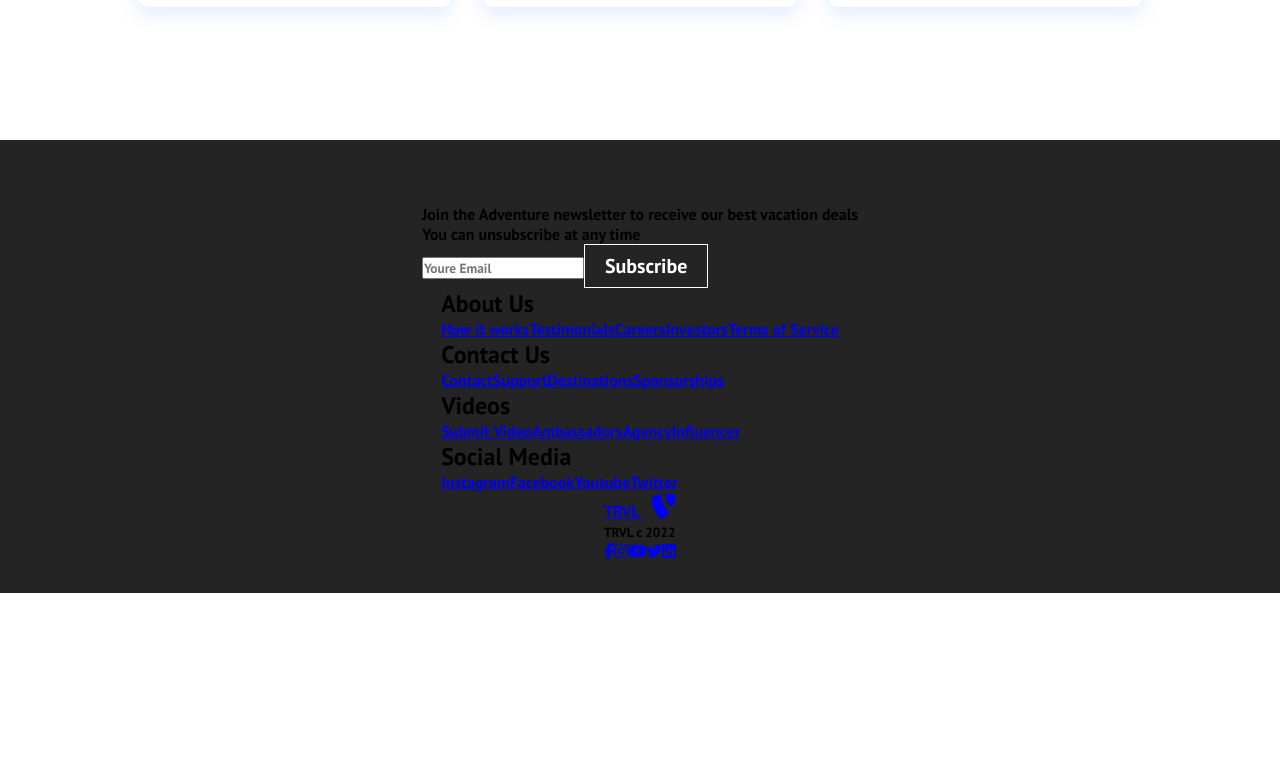
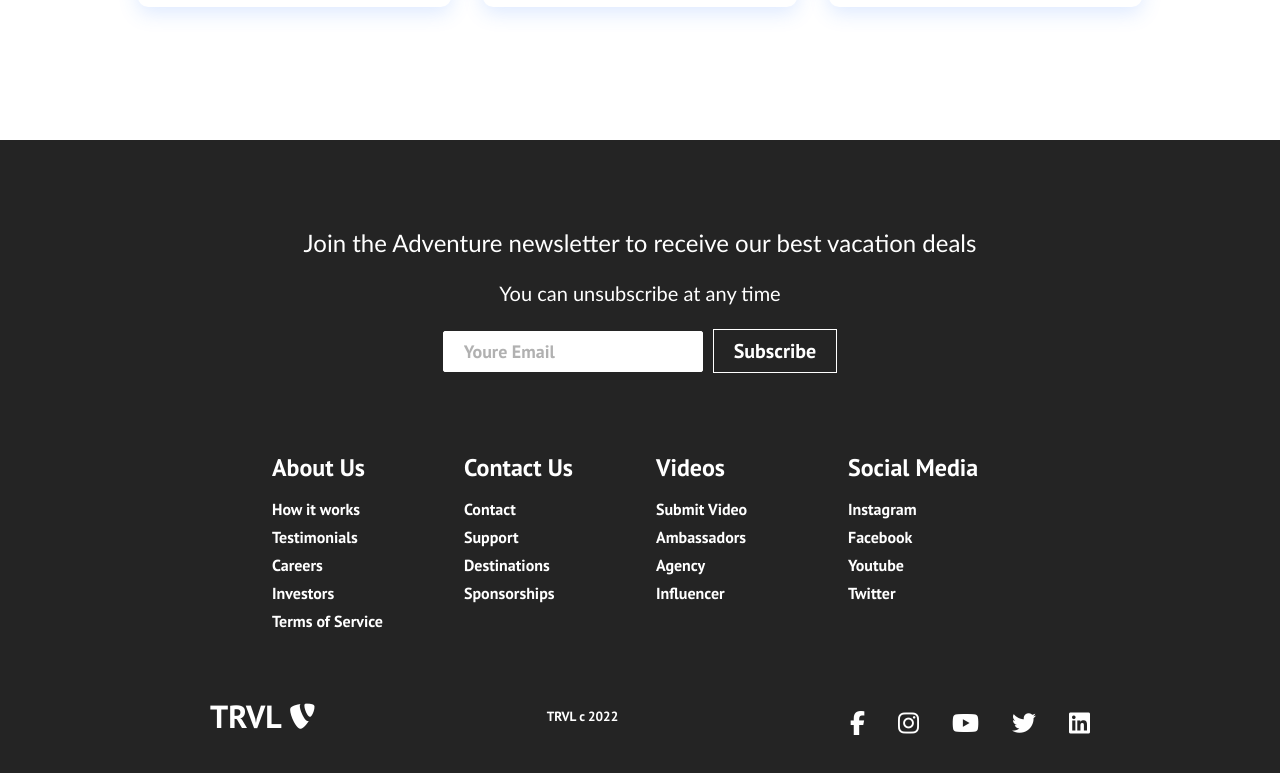
Before and after one commit to ticaSunshine/react-mapmaker, a React (Create React App) app: page / in a window 1280 px wide. Shown: the part 1785-2558 px from the top of the page. Before the commit the page ends 2378 px from the top, so only its background shows below. Built offline with nearby package versions, Linux system fonts and the light colour scheme.

Commit message:
test web completed

```diff
--- a/src/App.js
+++ b/src/App.js
@@ -6,6 +6,7 @@ import Home from "./components/pages/Home";
 import Services from "./components/pages/Services";
 import Products from "./components/pages/Products";
 import SignUp from "./components/pages/SignUp";
+import Footer from "./components/Footer";
 
 function App() {
   return (
@@ -18,6 +19,7 @@ function App() {
           <Route path="/products" element={<Products />} />
           <Route path="/sign-up" element={<SignUp />} />
         </Routes>
+        <Footer />
       </Router>
     </>
   );
--- a/src/components/Footer.css
+++ b/src/components/Footer.css
@@ -6,3 +6,162 @@
     justify-content: center;
     align-items: center;
 }
+
+.footer-subscription{
+    display: flex;
+    flex-direction: column;
+    justify-content: center;
+    align-items: center;
+    text-align: center;
+    margin-bottom: 24px;
+    padding:24px;
+    color: #fff;
+
+}
+
+.footer-subscription > p{
+    font-family: 'Trebuchet MS', 'Lucida Sans Unicode', 'Lucida Grande', 'Lucida Sans', Arial, sans-serif;
+}
+
+.footer-subscription-heading{
+    margin-bottom: 24px;
+    font-size: 24px;
+}
+
+.footer-subscription-text{
+    margin-bottom: 24px;
+    font-size: 20px;
+
+}
+
+.footer-input{
+    padding: 8px 20px;
+    border-radius: 2px;
+    margin-right: 10px;
+    outline: none;
+    border: 1px solid #fff;
+    font-size: 18px;
+    margin-bottom: 16px;
+
+}
+
+.footer-links{
+    width: 100%;
+    max-width: 1000px;
+    display: flex;
+    justify-content: center;
+}
+
+.footer-link-wrapper{
+    display: flex;
+}
+
+.footer-link-items{
+    display: flex;
+    flex-direction: column;
+    align-items: flex-start;
+    margin:16px;
+    text-align: left;
+    width: 160px;
+    box-sizing: border-box;
+
+}
+
+.footer-link-items h2{
+    margin-bottom: 16px;
+
+}
+
+.footer-link-items > h2{
+    color: #fff;
+}
+
+.footer-link-items a{
+    color: #fff;
+    text-decoration: none;
+    margin-bottom: 8px;
+}
+
+.footer-link-items a:hover{
+    color:#b2b2b2;
+    transition: 0.3s ease-out;
+}
+
+.footer-email-form h2 {
+    margin-bottom: 32px;
+}
+
+
+.footer-input::placeholder{
+    color: #b1b1b1
+}
+
+/*Social icons*/
+
+.social-icon-link{
+    color:#fff;
+    font-size: 24px;
+
+}
+
+.social-media{
+    max-width: 1000px;
+    width: 100%;
+}
+
+.social-media-wrap{
+    display: flex;
+    justify-content: space-between;
+    align-items: center;
+    width: 90%;
+    max-width: 1000px;
+    margin:40px auto 0 auto;
+
+}
+
+.social-icons {
+    display: flex;
+    justify-content: space-between;
+    align-items: center;
+    width: 240px;
+}
+
+.social-logo{
+    color: #fff;
+    justify-self: start;
+    margin-left: 20px;
+    cursor: pointer;
+    text-decoration: none;
+    font-size: 2rem;
+    display: flex;
+    align-items: center;
+    margin-bottom: 16px;
+}
+
+.website-rights{
+    color:#fff;
+    margin-bottom: 16px;
+}
+
+@media screen and (max-width: 820px) {
+    .footer-links{
+        padding-top: 2rem;
+
+    }
+
+    .footer-input{
+        width: 100%;
+    }
+
+    .btn{
+        width: 100%;
+    }
+
+    .footer-link-wrapper{
+    flex-direction: column;
+    }
+
+    .social-media-wrap{
+        flex-direction: column;
+    }
+}
--- a/src/components/pages/Home.js
+++ b/src/components/pages/Home.js
@@ -1,7 +1,6 @@
 import React from "react";
 import "../../App.css";
 import Cards from "../Cards";
-import Footer from "../Footer";
 import HeroSection from "../HeroSection";
 
 function Home() {
@@ -9,7 +8,6 @@ function Home() {
     <>
       <HeroSection />
       <Cards />
-      <Footer />
     </>
   );
 }
```
